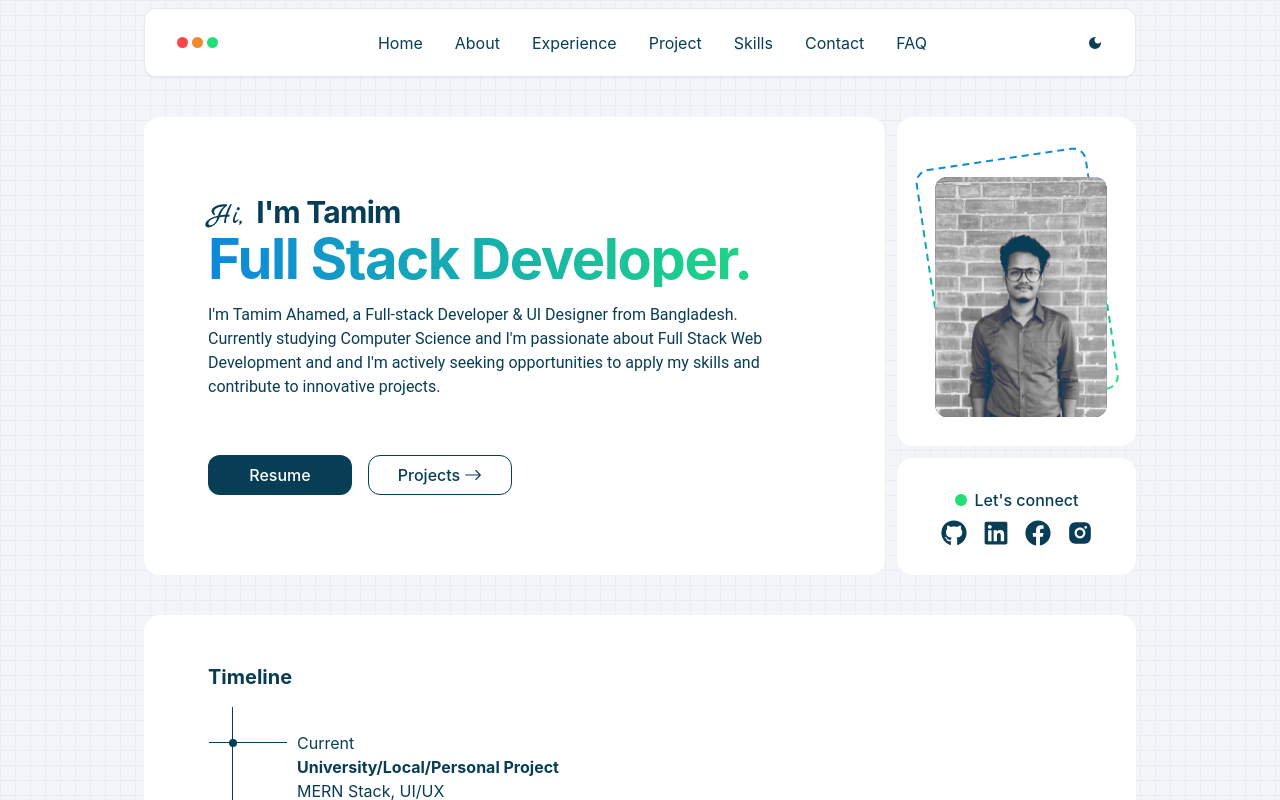
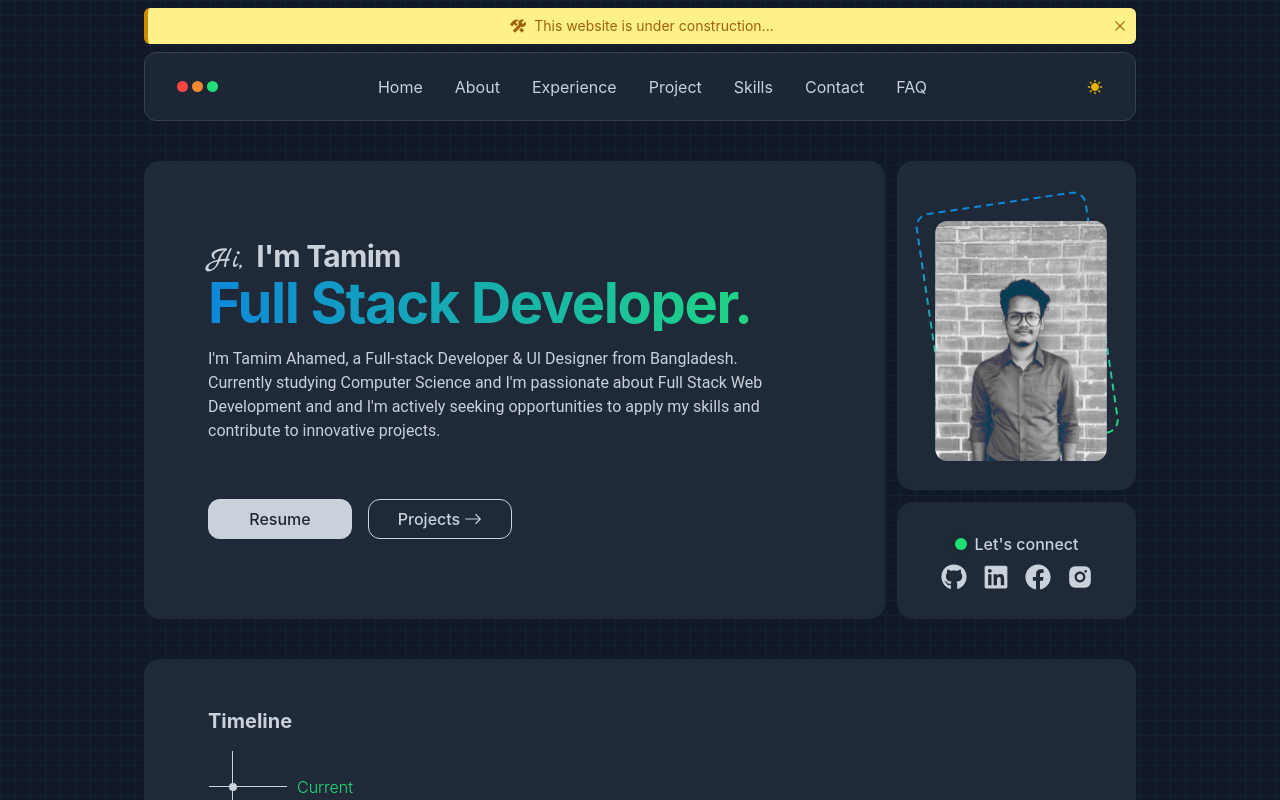
Before and after one commit to MdTamimAhamed/portfolio-project, a React (Vite) app: page / in a window 1280 px wide. Shown: the top 800 px of the page. Built offline with nearby package versions, Linux system fonts and the light colour scheme.

Commit message:
feat: construction msg section added

```diff
--- a/src/components/Navbar.jsx
+++ b/src/components/Navbar.jsx
@@ -3,14 +3,17 @@ import { MdSunny } from "react-icons/md";
 import { HiOutlineMenuAlt3 } from "react-icons/hi";
 import { MdDarkMode } from "react-icons/md";
 import TrafficDot from "../utils/TrafficDot";
+import { IoConstructSharp } from "react-icons/io5";
+import { RxCross2 } from "react-icons/rx";
 import { useEffect, useRef, useState } from "react";
 
 function Navbar({ setState }) {
   const [toggleNav, setToggleNav] = useState(false);
   const [isVisible, setIsVisible] = useState(true);
+  const [construction, setConstrunction] = useState(true);
   const [darkMode, setDarkMode] = useState(() => {
     const savedMode = localStorage.getItem("themeMode");
-    return savedMode === "dark";
+    return savedMode === "light";
   });
 
   const navReference = useRef(null);
@@ -32,12 +35,12 @@ function Navbar({ setState }) {
   function toggleDarkMode() {
     const newMode = !darkMode;
     setDarkMode(newMode);
-    localStorage.setItem("themeMode", newMode ? "dark" : "light");
+    localStorage.setItem("themeMode", !newMode ? "dark" : "light");
   }
 
   useEffect(() => {
     const savedMode = localStorage.getItem("themeMode");
-    setState(savedMode === "dark" ? true : false);
+    setState(savedMode === "light" ? false : true);
   });
 
   //burger menu - onclick show and hide
@@ -84,11 +87,31 @@ function Navbar({ setState }) {
     });
   };
 
+  function handleConstructionMsg() {
+    setConstrunction(!construction);
+  }
+
   return (
     <>
       <div
         className={`${!isVisible ? "-translate-y-20" : ""} sticky top-2 z-50 transition-all duration-200 ease-in`}
       >
+        {/* Under construction section */}
+        <div
+          className={`${construction ? "block" : "hidden"} relative mb-2 w-full rounded-md border-l-4 border-l-yellow-600 bg-yellow-200 py-2`}
+        >
+          <RxCross2
+            onClick={handleConstructionMsg}
+            className="absolute right-2 top-1/2 -translate-y-1/2 cursor-pointer text-yellow-700"
+          />
+          <div className="flex items-center justify-center text-yellow-700">
+            <IoConstructSharp />
+            <p className="ml-2 text-sm">
+              This website is under construction...
+            </p>
+          </div>
+        </div>
+
         <div
           className={`relative flex h-[69px] w-full items-center rounded-xl border-[1px] border-deepNaviBlue/10 bg-white px-8 shadow-sm backdrop-blur-md  dark:border-gray-700 dark:bg-darkMode-background/90`}
         >
@@ -111,7 +134,7 @@ function Navbar({ setState }) {
               ))}
             </ul>
             <button>
-              {!darkMode ? (
+              {darkMode ? (
                 <MdDarkMode
                   onClick={toggleDarkMode}
                   className=" cursor-pointer dark:text-darkMode-textGray"
```
